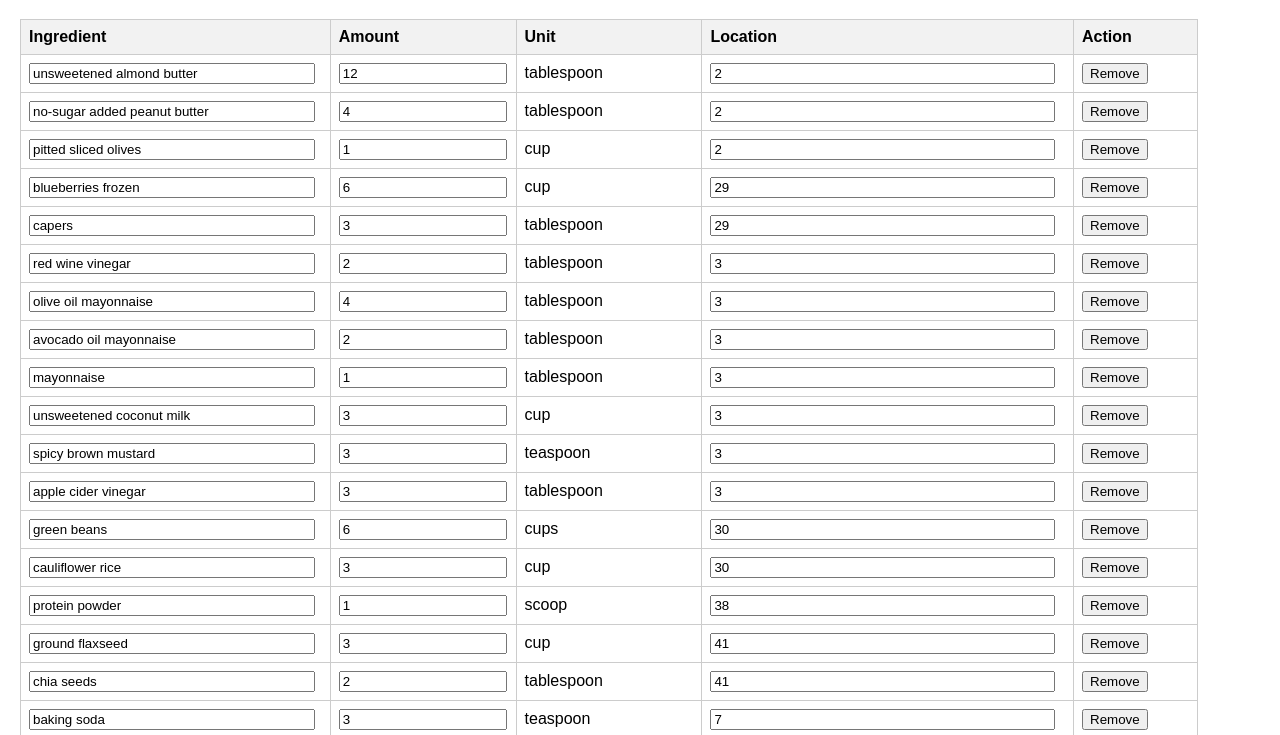
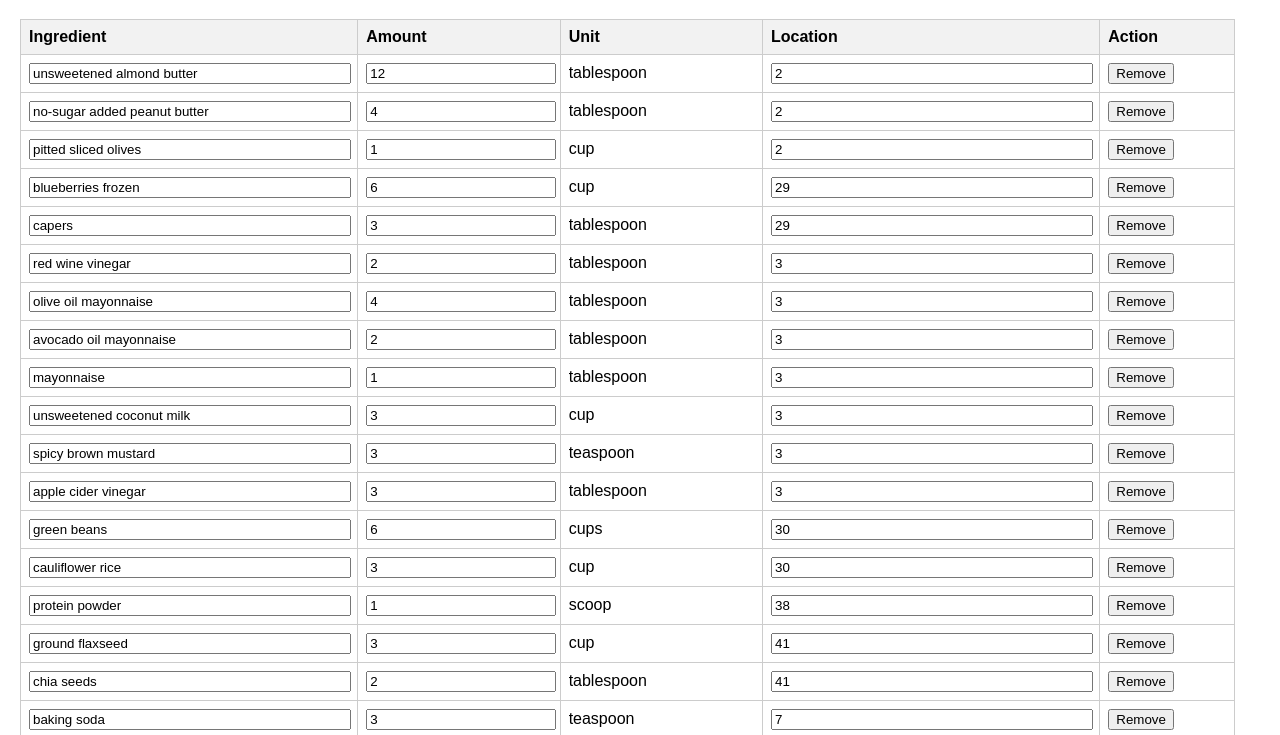
Before and after one commit to donjamin84/shopping_list, a plain HTML site: page index.html in a window 1280 px wide. Shown: the part 61-796 px from the top of the page. Drawn offline with Linux system fonts and the light colour scheme.

Commit message:
Update index.html

```diff
--- a/index.html
+++ b/index.html
@@ -6,16 +6,16 @@
     <title>Shopping List</title>
     <style>
         body { font-family: Arial, sans-serif; margin: 20px; }
-        table { width: 95%; border-collapse: collapse; margin-bottom: 20px; }
+        table { width: 98%; border-collapse: collapse; margin-bottom: 20px; }
         th, td { border: 1px solid #ccc; padding: 8px; text-align: left; }
         th { background-color: #f2f2f2; }
         /* Set different widths for each column */
         td:nth-child(1) { width: 25%; } /* Ingredient */
         td:nth-child(2) { width: 15%; } /* Amount */
         td:nth-child(3) { width: 15%; } /* Unit */
-        td:nth-child(4) { width: 30%; } /* Location */
+        td:nth-child(4) { width: 25%; } /* Location */
         td:nth-child(5) { width: 10%; } /* Action */
-        input[type="text"], input[type="number"] { width: 95%; } /* Keep inputs full width of the cell */
+        input[type="text"], input[type="number"] { width: 98%; } /* Keep inputs full width of the cell */
         .form-group { margin-bottom: 10px; }
         #addItemForm { display: flex; flex-wrap: wrap; gap: 10px; } /* Flexbox for form layout */
     </style>
```
